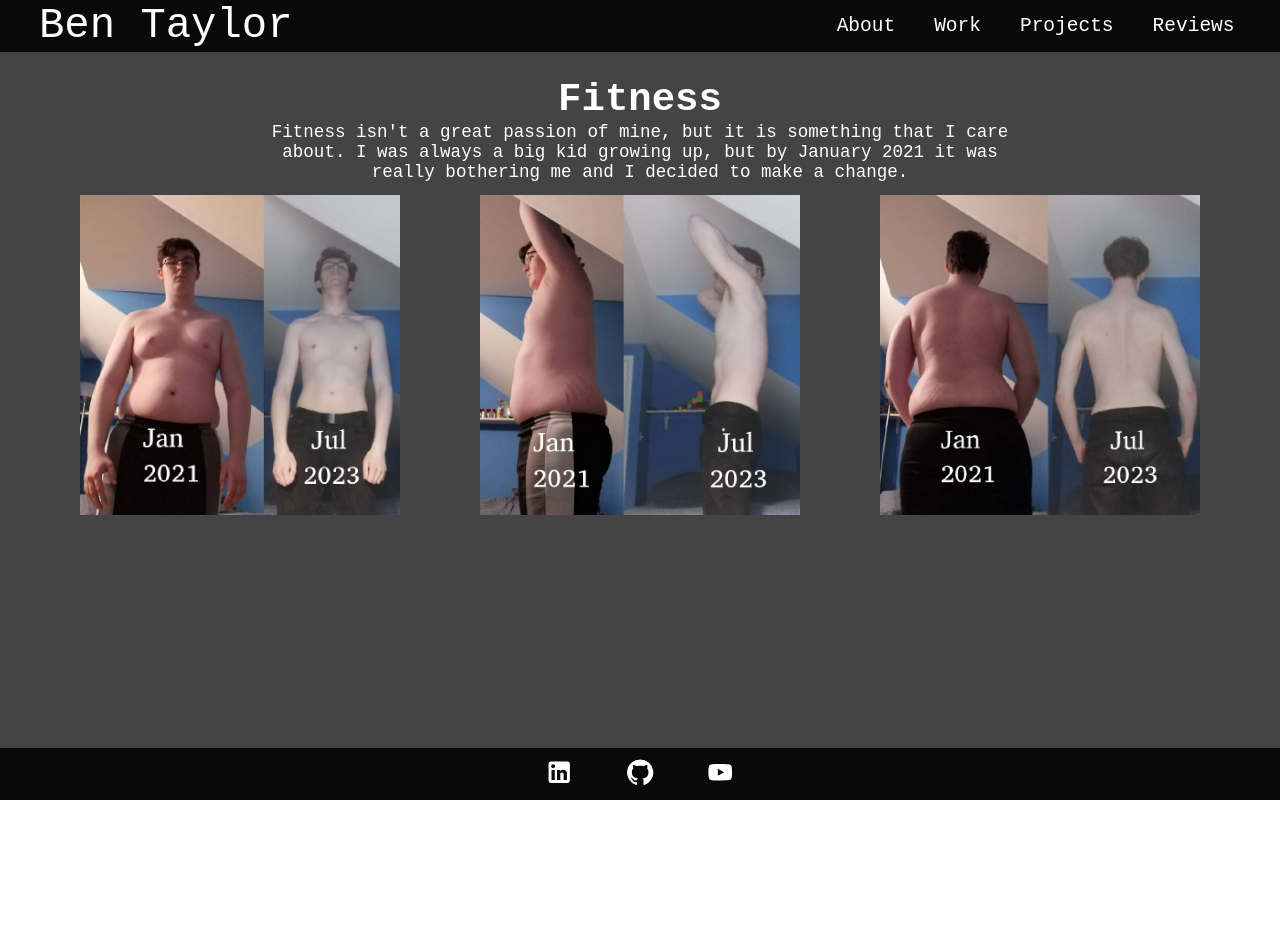
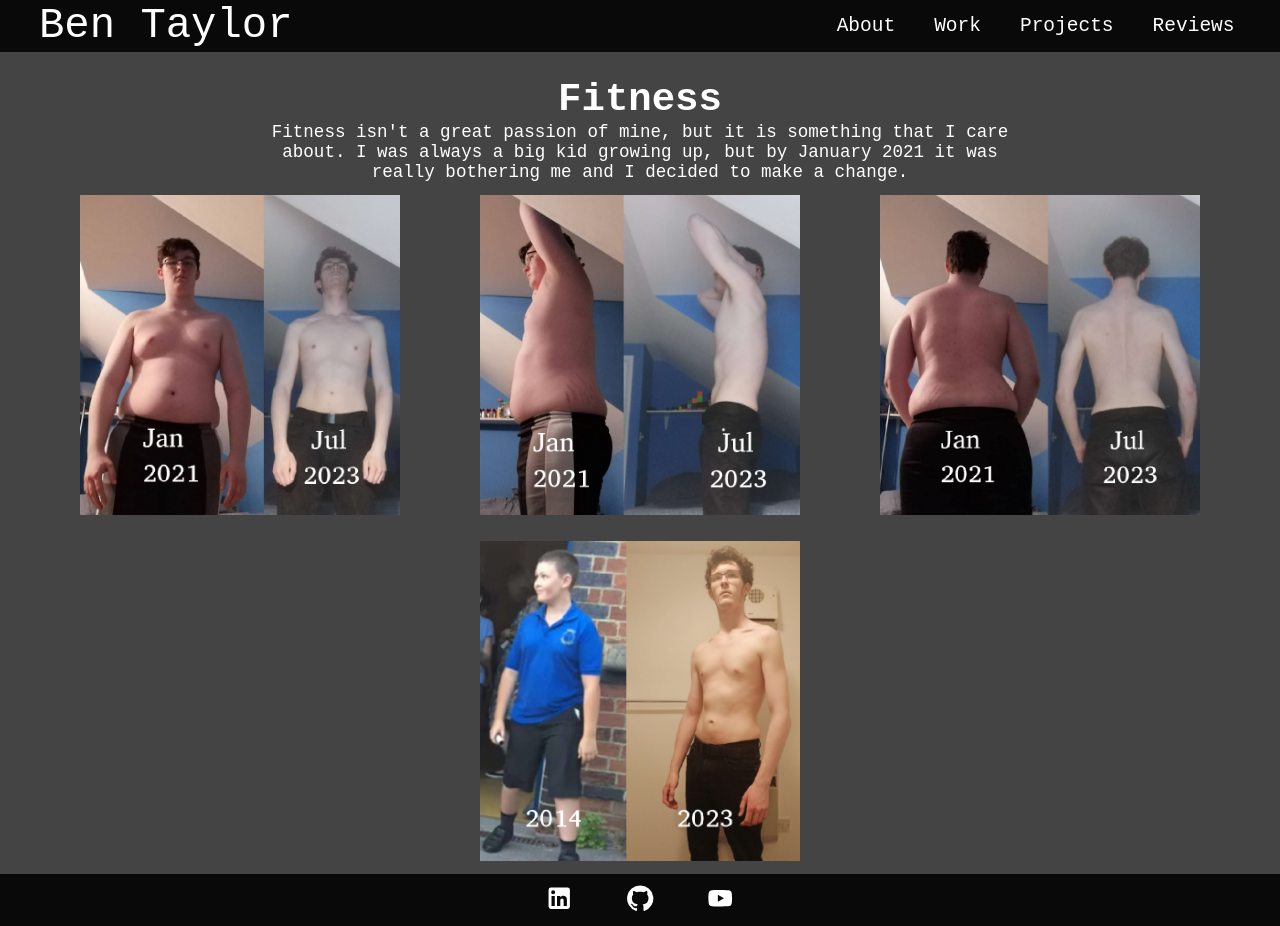
Before and after one commit to BenTaylor25/WebPortfolio2023, a React (Vite) app in the folder web-portfolio-2023/: page /WebPortfolio2023/fitness in a window 1280 px wide. Before the commit the page ends 800 px from the top, so only its background shows below. Built offline with nearby package versions, Linux system fonts and the light colour scheme.

Commit message:
added final image

```diff
--- a/web-portfolio-2023/src/components/pages/About/Fitness.scss
+++ b/web-portfolio-2023/src/components/pages/About/Fitness.scss
@@ -5,18 +5,18 @@ main.Fitness {
         margin-left: 20%;
     }
 
+    img {
+        width: 25vw;
+        margin: 1rem 0;
+    }
+
     #transformation-gallery {
         display: grid;
         grid-template-columns: auto auto auto;
         justify-content: space-evenly;
-        margin-bottom: 1rem;
 
         @media screen and (orientation: portrait) {
             grid-template-columns: auto;
         }
-
-        img {
-            width: 25vw;
-        }
     }
 }
--- a/web-portfolio-2023/src/components/pages/About/Fitness.tsx
+++ b/web-portfolio-2023/src/components/pages/About/Fitness.tsx
@@ -24,6 +24,10 @@ export default function Fitness() {
                     alt="back-facing comparison of me in January 2021 (113kg) and July 2023 (73kg)"
                 />
             </section>
+            <img
+                src={"assets/fitness/9-years.png"}
+                alt="comparison image of me in 2014 and 2023"
+            />
         </main>
     );
 }
```
Also changed, not shown: web-portfolio-2023/public/assets/fitness/9-years.png (added).
